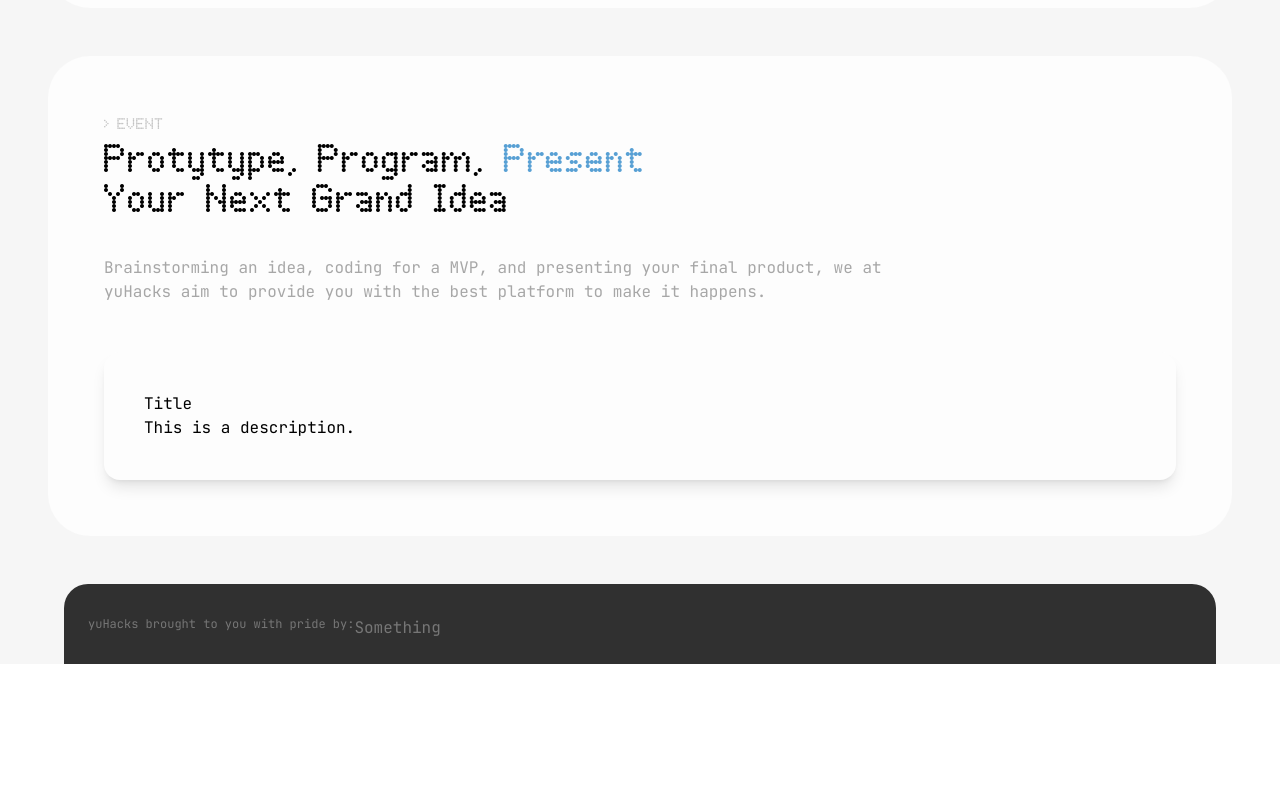
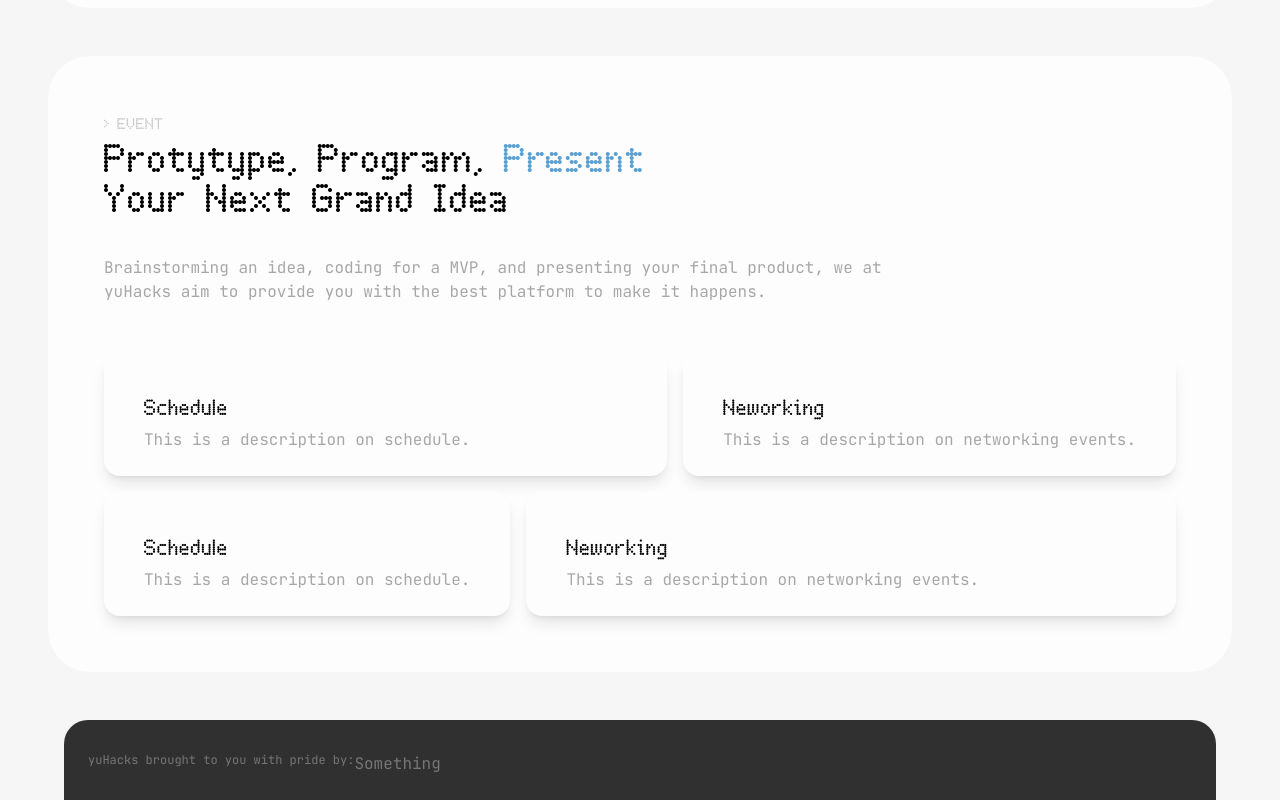
Before and after one commit to gywghhb/yuh-landing, a Next.js app: page / in a window 1280 px wide. Shown: the part 1245-2045 px from the top of the page. Before the commit the page ends 1909 px from the top, so only its background shows below. Built offline with nearby package versions, Linux system fonts and the light colour scheme.

Commit message:
update event card component

```diff
--- a/src/components/expandable-card.component.tsx
+++ b/src/components/expandable-card.component.tsx
@@ -19,7 +19,7 @@ const ExpandableCard: FC<Props> = ({id, children, className}) => {
   return (
     <div
       id={id}
-      className={`shadow-lg bg-[#FDFDFD] p-10 rounded-2xl ${className}`}
+      className={`shadow-lg bg-[#FDFDFD] rounded-2xl ${className}`}
     >
       {children}
     </div>
--- a/src/sections/events.section.tsx
+++ b/src/sections/events.section.tsx
@@ -8,6 +8,7 @@ import ExpandableCard from "@/components/expandable-card.component";
 interface Props {}
 
 interface EventCardProps {
+  id?: string | undefined,
   title: string;
   titleIcon?: React.ReactNode | null;
   description: string;
@@ -16,6 +17,7 @@ interface EventCardProps {
 }
 
 const EventCard: FC<EventCardProps> = ({
+  id,
   title,
   titleIcon,
   description,
@@ -23,14 +25,17 @@ const EventCard: FC<EventCardProps> = ({
   className,
 }) => {
   return (
-    <ExpandableCard className={className}>
-      <div className="flex flex-col">
-        <div className="flex shrink-0">
-          {titleIcon}
+    <ExpandableCard className={`${className}`}>
+      <div id={id} className="flex flex-col px-10 pt-10">
+        <div className="flex flex-row">
+          <div className="flex shrink-0">
+            {titleIcon}
+          </div>
+          <h5 className={`${ndot47.className} text-xl`}>{title}</h5>
         </div>
-        <h5 className="">{title}</h5>
+        <p className="text-[#A7A7A7] mt-2 mb-6">{description}</p>
       </div>
-      <p>{description}</p>
+      {body}
     </ExpandableCard>
   );
 };
@@ -65,10 +70,32 @@ const EventSection: FC<Props> = () => {
             className="mx-6 mb-12 mt-8 md:mx-14 md:mb-14"
           >
             {/* TODO */}
-            <div>
+            <div
+              id="event-cards-container"
+              className="flex flex-row gap-4 mb-4"
+            >
               <EventCard
-                title="Title"
-                description="This is a description."
+                title="Schedule"
+                description="This is a description on schedule."
+                className={"grow"}
+              />
+              <EventCard
+                title="Neworking"
+                description="This is a description on networking events."
+              />
+            </div>
+            <div
+              id="event-cards-container"
+              className="flex flex-row gap-4"
+            >
+              <EventCard
+                title="Schedule"
+                description="This is a description on schedule."
+              />
+              <EventCard
+                title="Neworking"
+                description="This is a description on networking events."
+                className={"grow"}
               />
             </div>
           </div>
```
